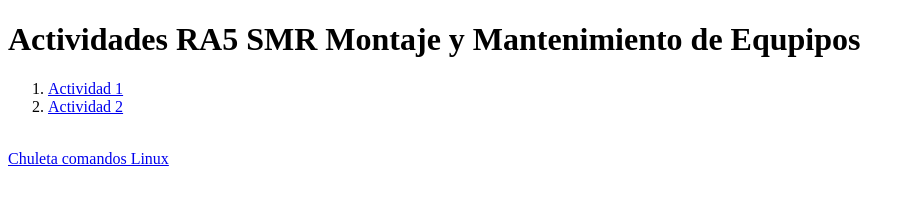
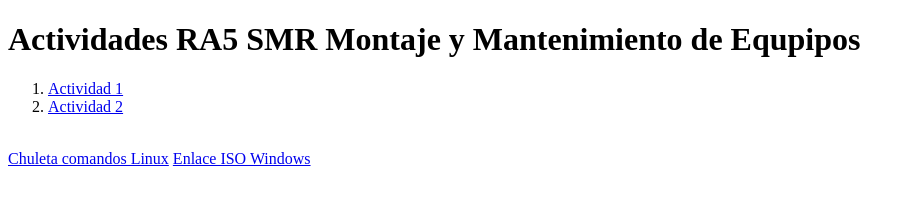
Before and after one commit to profeInformatica101/momae, a plain HTML site: page index.html in a window 1280 px wide. Shown: the whole page, without its empty margins (0-915 px from the left). Drawn offline with Linux system fonts and the light colour scheme.

Commit message:
Update index.html

```diff
--- a/index.html
+++ b/index.html
@@ -14,5 +14,6 @@
 </ol>
 <br>
      <a href="https://linuxsimply.com/wp-content/uploads/2023/05/Bash-scripting-Cheat-Sheet-by-linuxsimply.pdf">Chuleta comandos Linux</a>
+   <a href="https://www.microsoft.com/en-us/software-download/windows8ISO">Enlace ISO Windows</a>
 </body>
 </html>
```
